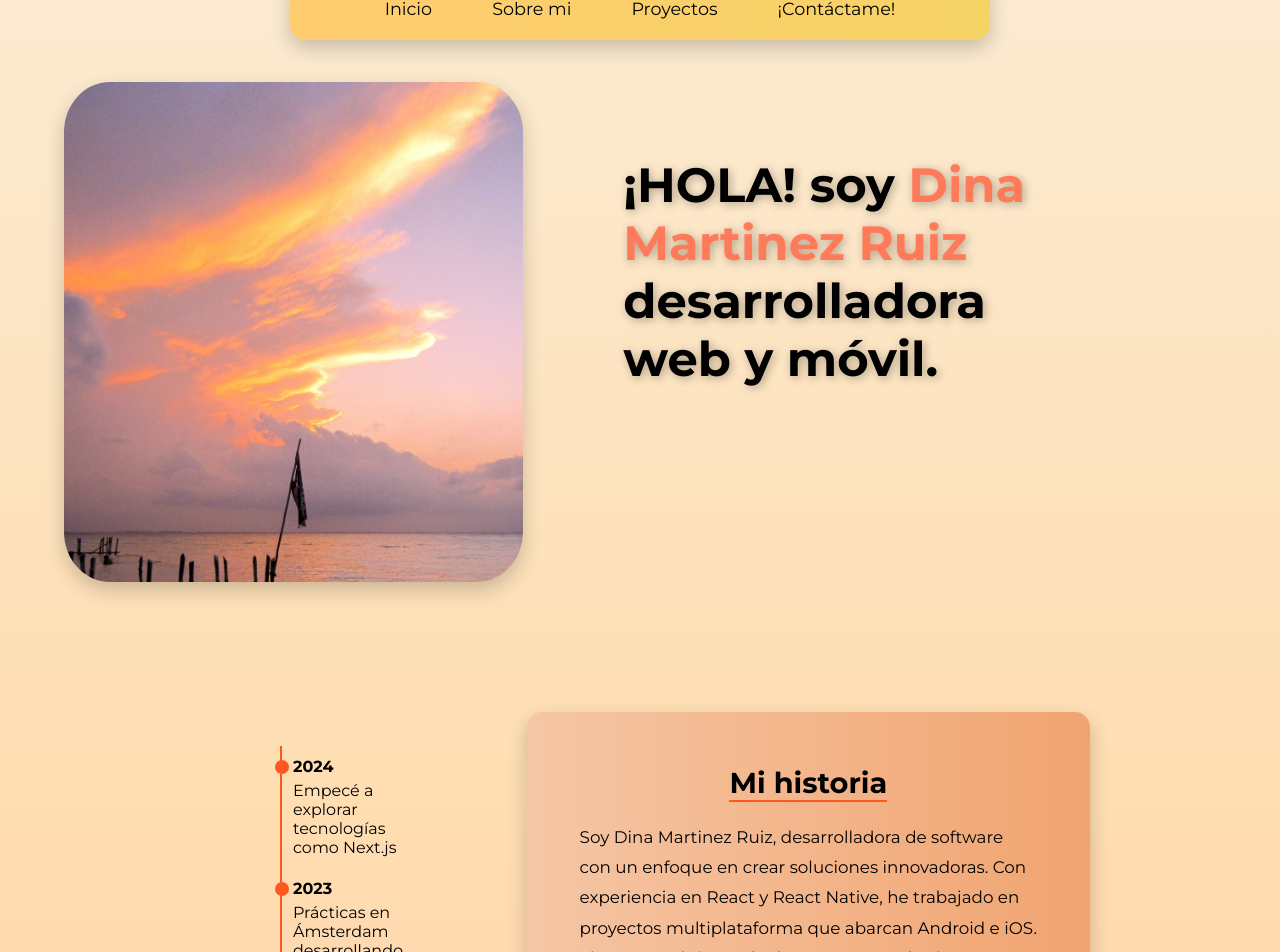
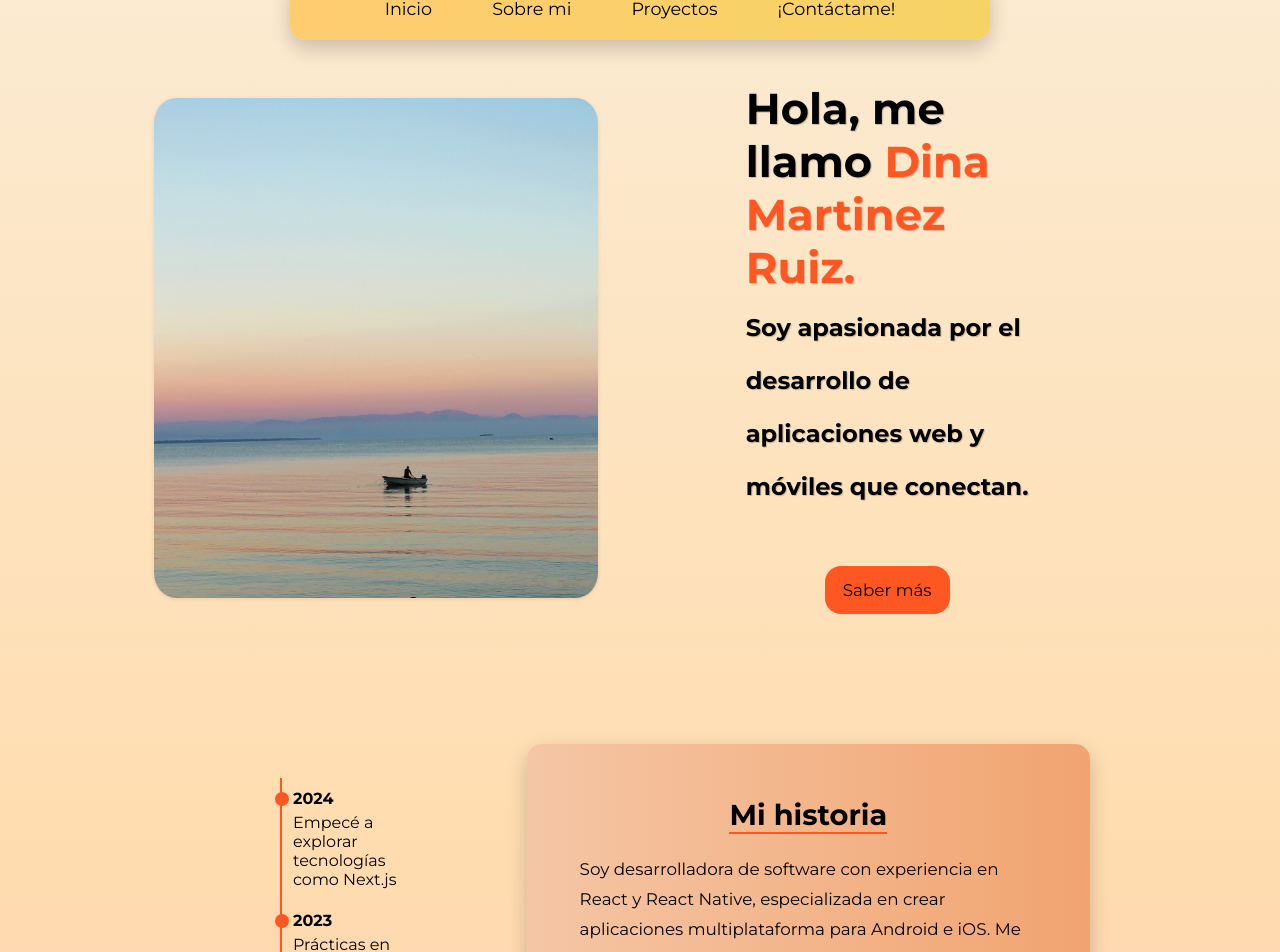
Before and after one commit to LavryDam/my-portfolio-web, a Next.js app: page / in a window 1280 px wide. Shown: the part 38-990 px from the top of the page. Built offline with nearby package versions, Linux system fonts and the light colour scheme.

Commit message:
fix: img-inicio

```diff
--- a/app/about/about.tsx
+++ b/app/about/about.tsx
@@ -29,9 +29,9 @@ function aboutPage(){
                 <div className="about-page">
                     <h1>Mi historia</h1>
                     <p className="bio-texto">
-                    Soy Dina Martinez Ruiz, desarrolladora de software con un enfoque en crear soluciones innovadoras.
-                    Con experiencia en React y React Native, he trabajado en proyectos multiplataforma que abarcan Android e iOS.
-                    Siempre en búsqueda de nuevas tecnologías, actualmente estoy profundizando en Next.js para estar a la vanguardia del desarrollo web y móvil.
+                        Soy desarrolladora de software con experiencia en React y React Native, especializada en crear aplicaciones multiplataforma para Android e iOS.
+                        Me apasiona diseñar soluciones eficientes y adaptadas a las necesidades de cada proyecto.
+                        Actualmente, estoy ampliando mis conocimientos en Next.js para seguir innovando en el desarrollo web y móvil.
                     </p>
                     <Link href="docs/CV DINA MARTINEZ RUIZ.pdf" target="_blank" download className="enlace-cv">Descargar CV</Link>
                 </div>
--- a/app/globals.css
+++ b/app/globals.css
@@ -15,46 +15,69 @@ body {
     min-height: 100vh;
     scroll-snap-align: start;
     display: flex;
+    justify-content: center;
+    align-items: center;
     flex-direction: column;
-    align-items: center;
-    justify-content: flex-start;
-    padding-top: 100px;
+}
+.small-text {
+    font-size: 1.5rem;
 }
 
 .content-container {
     display: flex;
     align-items: center;
-    justify-content: flex-start; /* Alinea el contenido hacia la izquierda */
-    width: 90%; /* Ajusta el ancho general */
-    max-width: 1200px; /* Limita el tamaño máximo */
+    width: 76%;
     gap: 50px;
 }
 
 .image-container {
     margin-top: 120px;
-    width: 500px; /* Tamaño fijo de la imagen */
-    height: 500px; /* Igual al ancho para mantener proporción */
-    background-image: url('/images/sun6.jpg'); /* Ruta de la imagen */
-    background-size: cover; /* Asegura que la imagen se adapte al contenedor */
-    background-repeat: no-repeat; /* Evita repeticiones */
-    border-radius: 10%; /* Bordes redondeados para hacerlo circular */
-    box-shadow: 0 8px 20px rgba(0, 0, 0, 0.2); /* Sombra para resaltar */
+    width: 650px;
+    height: 500px;
+    background-image: url('/images/sun4.jpg');
+    background-size: cover;
+    border-radius: 5%;
+    box-shadow: 0 1px 4px rgba(0, 0, 0, 0.1);
 }
 
 .overlay-text {
     color: #010101;
-    font-size: 3rem;
+    font-size: 2.7rem;
     padding: 40px 50px;
     max-width: 700px;
     width: 80%;
-    text-shadow: 2px 2px 10px rgba(0, 0, 0, 0.3);
+    text-shadow: 1px 1px 1px rgba(0, 0, 0, 0.2);
     z-index: 10;
     position: relative;
+    margin-top: 80px;
 }
 
 .highlight {
-    color: #ff7a59; /* Resalta el nombre con un tono cálido */
-    font-weight: bold; /* Negrita para destacar */
+    color: #FF5722;
+}
+
+.bottom-link {
+    display: inline-block;
+    text-decoration: none;
+    font-size: 1.05rem; /* Tamaño de texto más visible */
+    color: #010101; /* Texto blanco */
+    background-color: #FF5722; /* Color destacado */
+    padding: 14px 18px; /* Espaciado cómodo */
+    border-radius: 16px; /* Bordes redondeados */
+    transition: background-color 0.3s ease, transform 0.2s ease; /* Animaciones suaves */
+    margin-top: 20px; /* Espacio entre el texto y el botón */
+    text-align: center; /* Asegura que el texto esté centrado */
+}
+
+.bottom-link:hover {
+    background-color: #FF5722; /* Cambia de color al pasar el cursor */
+    transform: translateY(-3px); /* Levanta ligeramente el botón */
+}
+
+.text {
+    display: flex;
+    flex-direction: column;
+    align-items: center;
 }
 
 /* Ajuste del diseño responsivo */
--- a/app/page.tsx
+++ b/app/page.tsx
@@ -11,13 +11,14 @@ export default function HomePage() {
         <div className="image-container"></div>
         <div className="text">
           <h1 className="overlay-text">
-            ¡HOLA! soy <span className="highlight">Dina Martinez Ruiz</span> desarrolladora web y móvil.
+            Hola, me llamo <span className="highlight">Dina Martinez Ruiz.</span><br/>
+            <span className="small-text">Soy apasionada por el desarrollo de aplicaciones web y móviles que conectan. </span>
           </h1>
+          <Link href="#about" className="bottom-link">
+           <div className="bottom">Saber más</div>
+          </Link>
         </div>
       </div>
-      <Link href="#about" className="arrow-link">
-        <div className="arrow"/>
-      </Link>
       <div id="about">
         <About/>
       </div>
--- a/app/proyectos/project.css
+++ b/app/proyectos/project.css
@@ -4,7 +4,7 @@
   align-items: center;
   justify-content: center;
   text-align: center;
-  padding: 100px;
+  padding: 65px;
   margin: 50px auto;
 }
 
@@ -18,9 +18,9 @@
 
 .tarjeta-proyecto img {
   border-radius: 15px;
-  width: 100%; /* Asegura que la imagen se ajuste al contenedor */
-  height: auto; /* Mantiene las proporciones */
-  object-fit: cover; /* Recorta la imagen si es necesario para mantener la proporción */
+  width: 100%;
+  height: auto;
+  object-fit: cover;
 }
 
 .contenedor-proyectos {
@@ -62,7 +62,7 @@
   padding: 14px 18px;
   font-size: 1rem;
   color: #010101;
-  background-color: #f76d43;
+  background-color: #FF5722;
   border-radius: 16px;
   text-decoration: none;
   transition: background-color 0.3s;
```
